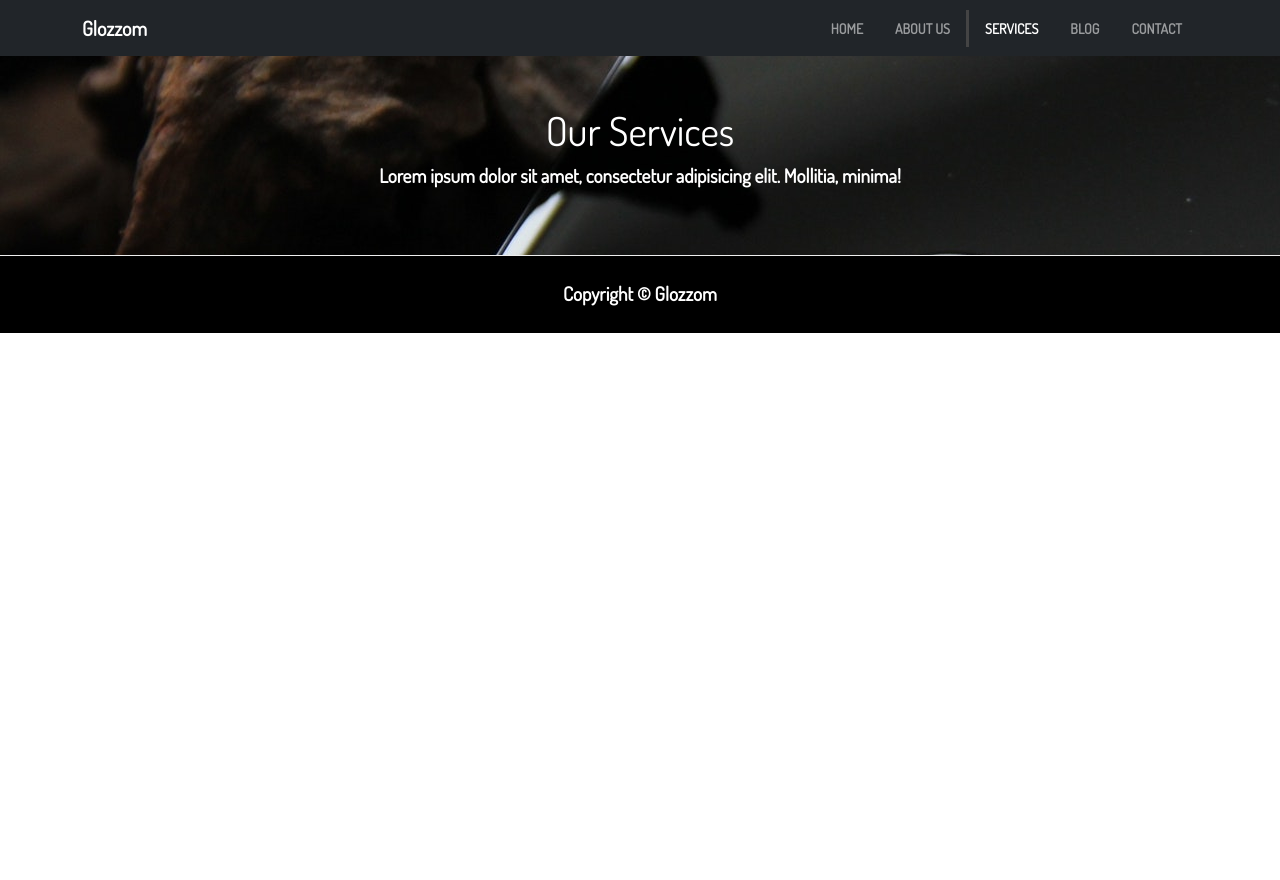
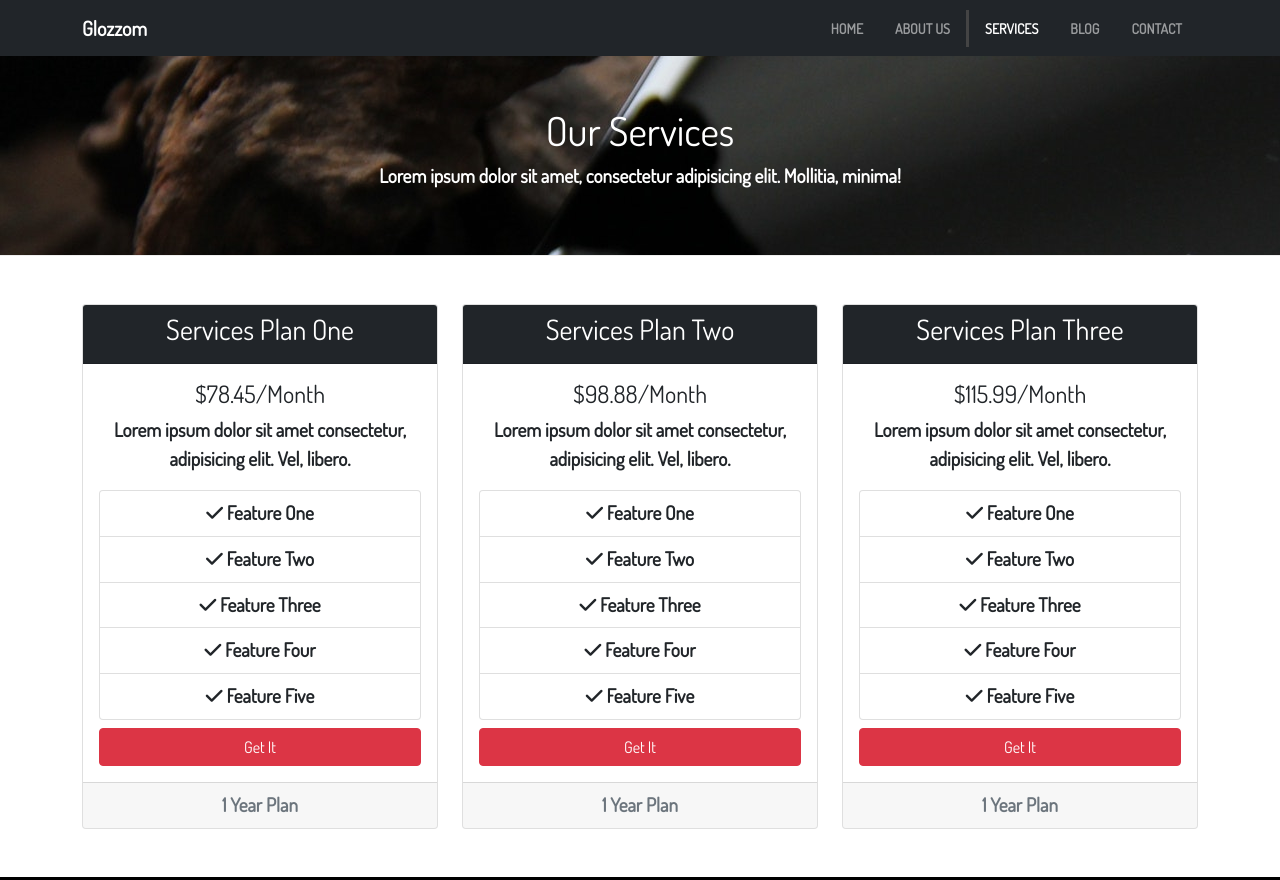
Before and after one commit to lap-4ront/layouts, a website built with Vite: page glozzom-multipage/services.html in a window 1280 px wide. Shown: the top 880 px of the page. Before the commit the page ends 800 px from the top, so only its background shows below. Built offline with nearby package versions, Linux system fonts and the light colour scheme.

Commit message:
services section

```diff
--- a/glozzom-multipage/services.html
+++ b/glozzom-multipage/services.html
@@ -53,6 +53,110 @@
     </div>
   </header>
 
+  <!-- Services Section -->
+  <section id="services" class="py-5">
+    <div class="container">
+      <div class="row">
+        <div class="col-md-4">
+          <div class="card text-center">
+            <div class="card-header bg-dark text-white">
+              <h3>Services Plan One</h3>
+            </div>
+            <div class="card-body">
+              <h4 class="card-title">$78.45/Month</h4>
+              <p class="card-text">Lorem ipsum dolor sit amet consectetur, adipisicing elit. Vel, libero.</p>
+              <ul class="list-group">
+                <li class="list-group-item">
+                  <i class="fas fa-check"></i> Feature One
+                </li>
+                <li class="list-group-item">
+                  <i class="fas fa-check"></i> Feature Two
+                </li>
+                <li class="list-group-item">
+                  <i class="fas fa-check"></i> Feature Three
+                </li>
+                <li class="list-group-item">
+                  <i class="fas fa-check"></i> Feature Four
+                </li>
+                <li class="list-group-item">
+                  <i class="fas fa-check"></i> Feature Five
+                </li>
+              </ul>
+              <a href="#" class="btn btn-danger mt-2 w-100">Get It</a>
+            </div>
+            <div class="card-footer text-muted">
+              1 Year Plan
+            </div>
+          </div>
+        </div>
+        <div class="col-md-4">
+          <div class="card text-center">
+            <div class="card-header bg-dark text-white">
+              <h3>Services Plan Two</h3>
+            </div>
+            <div class="card-body">
+              <h4 class="card-title">$98.88/Month</h4>
+              <p class="card-text">Lorem ipsum dolor sit amet consectetur, adipisicing elit. Vel, libero.</p>
+              <ul class="list-group">
+                <li class="list-group-item">
+                  <i class="fas fa-check"></i> Feature One
+                </li>
+                <li class="list-group-item">
+                  <i class="fas fa-check"></i> Feature Two
+                </li>
+                <li class="list-group-item">
+                  <i class="fas fa-check"></i> Feature Three
+                </li>
+                <li class="list-group-item">
+                  <i class="fas fa-check"></i> Feature Four
+                </li>
+                <li class="list-group-item">
+                  <i class="fas fa-check"></i> Feature Five
+                </li>
+              </ul>
+              <a href="#" class="btn btn-danger mt-2 w-100">Get It</a>
+            </div>
+            <div class="card-footer text-muted">
+              1 Year Plan
+            </div>
+          </div>
+        </div>
+        <div class="col-md-4">
+          <div class="card text-center">
+            <div class="card-header bg-dark text-white">
+              <h3>Services Plan Three</h3>
+            </div>
+            <div class="card-body">
+              <h4 class="card-title">$115.99/Month</h4>
+              <p class="card-text">Lorem ipsum dolor sit amet consectetur, adipisicing elit. Vel, libero.</p>
+              <ul class="list-group">
+                <li class="list-group-item">
+                  <i class="fas fa-check"></i> Feature One
+                </li>
+                <li class="list-group-item">
+                  <i class="fas fa-check"></i> Feature Two
+                </li>
+                <li class="list-group-item">
+                  <i class="fas fa-check"></i> Feature Three
+                </li>
+                <li class="list-group-item">
+                  <i class="fas fa-check"></i> Feature Four
+                </li>
+                <li class="list-group-item">
+                  <i class="fas fa-check"></i> Feature Five
+                </li>
+              </ul>
+              <a href="#" class="btn btn-danger mt-2 w-100">Get It</a>
+            </div>
+            <div class="card-footer text-muted">
+              1 Year Plan
+            </div>
+          </div>
+        </div>
+      </div>
+    </div>
+  </section>
+
   <!-- Footer -->
   <footer id="main-footer" class="bg-black text-white text-center p-4">
     <div class="container">
```
